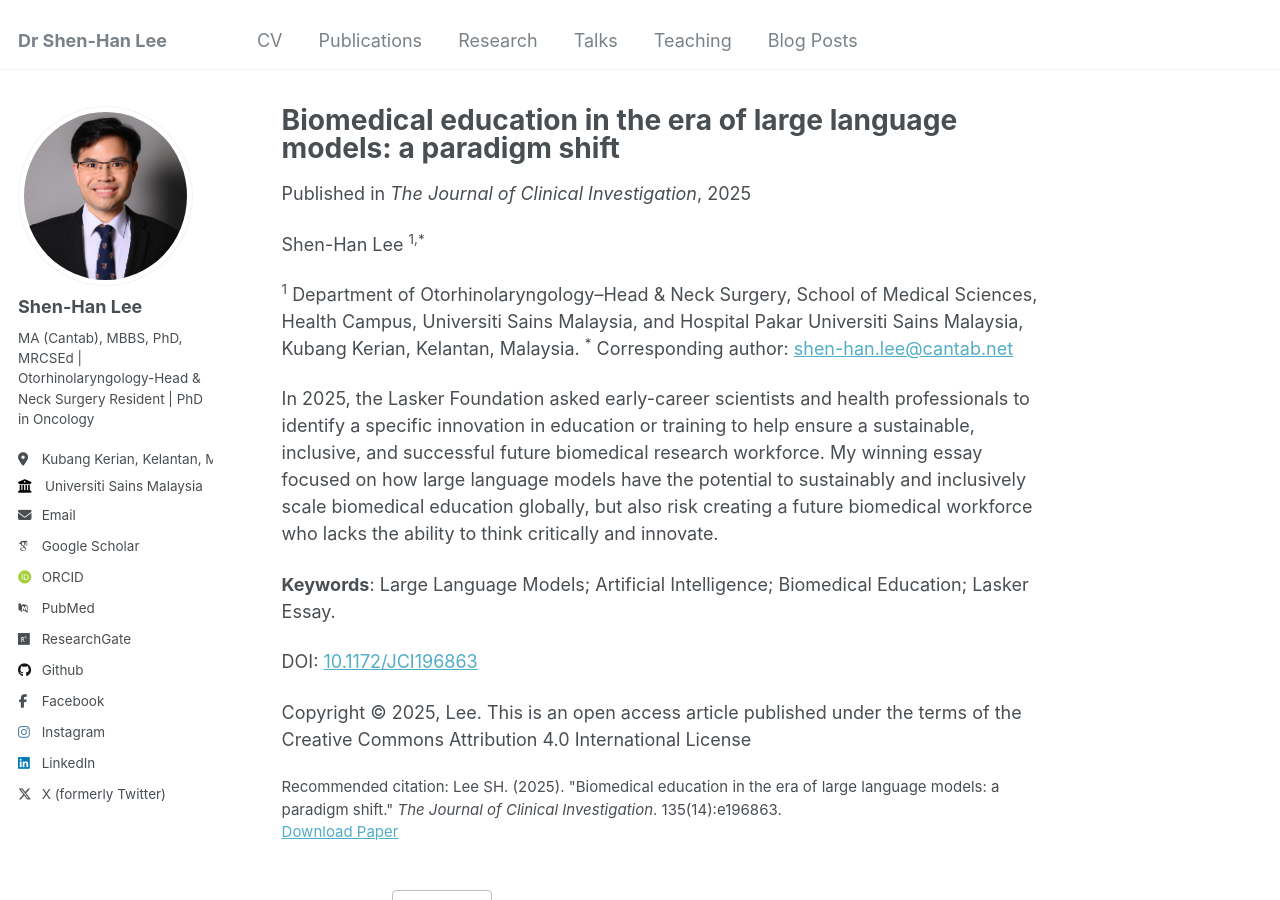
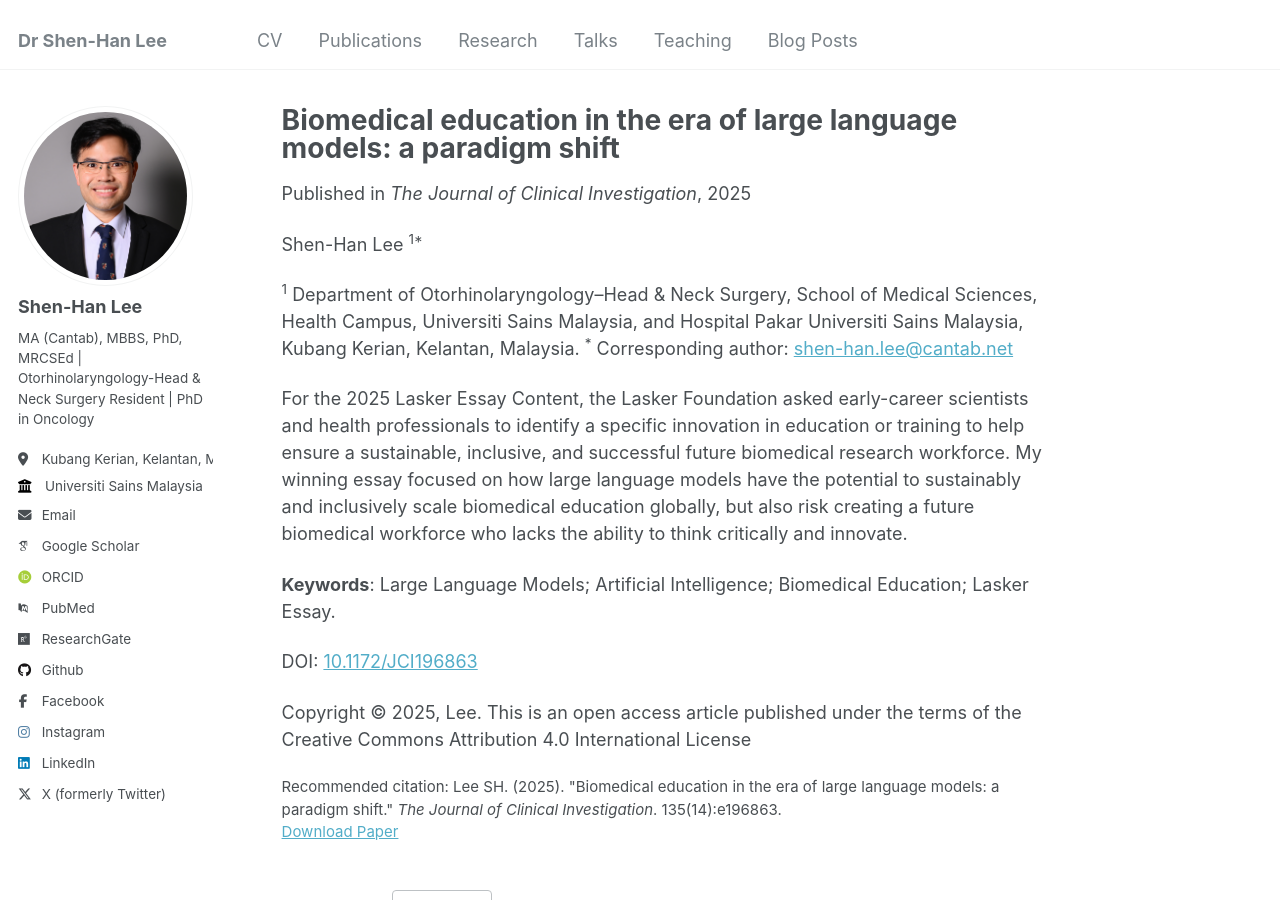
Before and after one commit to shenhanlee/shenhanlee.github.io, a Jekyll site: the page built from _publications/2025-07-15-biomedical-education-large-language-models.md, in a window 1280 px wide and 900 px high. Built offline with Jekyll 4.4.1, drawn with Linux system fonts in a browser that asks for light colours; some web fonts are replaced.

Commit message:
Merge remote-tracking branch 'origin/master'

```diff
--- a/_publications/2025-07-15-biomedical-education-large-language-models.md
+++ b/_publications/2025-07-15-biomedical-education-large-language-models.md
@@ -10,12 +10,12 @@ paperurl: 'https://shenhanlee.github.io/files/Lee SH_Journal of Clinical Investi
 citation: 'Lee SH. (2025). &quot;Biomedical education in the era of large language models: a paradigm shift.&quot; <i>The Journal of Clinical Investigation</i>. 135(14):e196863.'
 ---
 
-Shen-Han Lee <sup>1,*</sup>
+Shen-Han Lee <sup>1*</sup>
 
 <sup>1</sup> Department of Otorhinolaryngology–Head & Neck Surgery, School of Medical Sciences, Health Campus, Universiti Sains Malaysia, and Hospital Pakar Universiti Sains Malaysia, Kubang Kerian, Kelantan, Malaysia.
 <sup>*</sup> Corresponding author: [shen-han.lee@cantab.net](mailto:shen-han.lee@cantab.net)
 
-In 2025, the Lasker Foundation asked early-career scientists and health professionals to identify a specific innovation in education or training to help ensure a sustainable, inclusive, and successful future biomedical research workforce. My winning essay focused on how large language models have the potential to sustainably and inclusively scale biomedical education globally, but also risk creating a future biomedical workforce who lacks the ability to think critically and innovate.
+For the 2025 Lasker Essay Content, the Lasker Foundation asked early-career scientists and health professionals to identify a specific innovation in education or training to help ensure a sustainable, inclusive, and successful future biomedical research workforce. My winning essay focused on how large language models have the potential to sustainably and inclusively scale biomedical education globally, but also risk creating a future biomedical workforce who lacks the ability to think critically and innovate.
 
 <b>Keywords</b>: Large Language Models; Artificial Intelligence; Biomedical Education; Lasker Essay.
 
```
